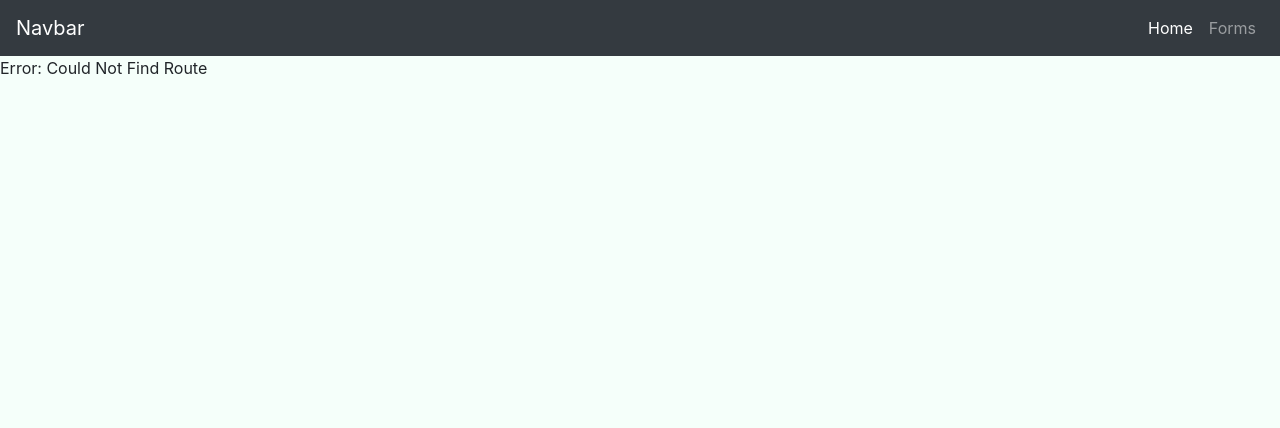
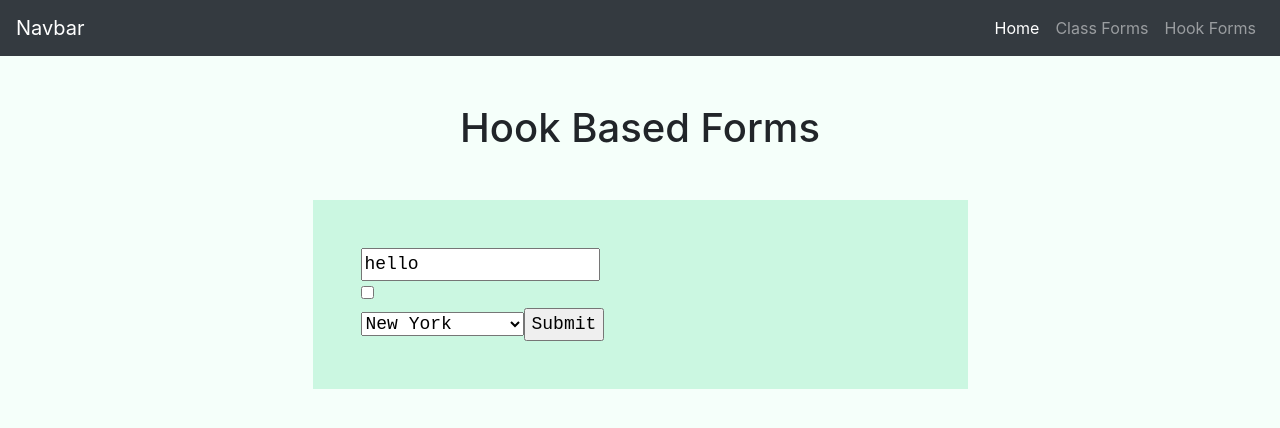
Before and after one commit to Ardeeter/learningReact, a React (Create React App) app in the folder forms/: page /formhooks in a window 1280 px wide. Shown: the top 428 px of the page. Built offline with nearby package versions, Linux system fonts and the light colour scheme.

Commit message:
forms with hooks

```diff
--- /dev/null
+++ b/forms/src/components/FormHooks.js
@@ -0,0 +1,67 @@
+import React, {useState} from 'react'
+
+const FormHooks = () => {
+
+  const initialState = {
+    textValue: 'hello',
+    isValid: false,
+    selectValue: ''
+  }
+  const [state, setState] = useState(initialState)
+
+  const handleChange = (e) => {
+
+    console.log(e.target.value);
+
+    let targetType = e.target.type == "checkbox" ? e.target.checked : e.target.value;
+    let name = e.target.name
+
+
+    setState({
+      [name] : targetType
+    }
+    )
+
+    console.log(state);
+  }
+
+
+  const handleForm = (e) => {
+    e.preventDefault();
+    console.log("Form was submitted!");
+  }
+
+  return (
+    <>
+      <h1 className="text-center mt-5">Hook Based Forms</h1>
+
+      <div className="row mt-5">
+        <div className="col-6 offset-3 formColor formFont p-5">
+
+          <form onSubmit={handleForm}>
+
+            <input name="textValue" type="text" value={state.textValue} onChange={handleChange}/>
+
+            <br/>
+
+            <input name="isValid" type="checkbox" checked={state.isValid} onChange={handleChange}/>
+
+            <br/>
+
+            <select name="selectValue" onChange={handleChange}>
+              <option value="NewYork">New York</option>
+              <option value="Houston">Houston</option>
+              <option value="Seattle">Seattle</option>
+              <option value="SantaBarbara">Santa Barbara</option>
+              <option value="Atlanta">Atlanta</option>
+            </select>
+
+            <input type="submit"/>
+          </form>
+        </div>
+      </div>
+    </>
+  )
+}
+
+export default FormHooks
--- a/forms/src/components/Forms.js
+++ b/forms/src/components/Forms.js
@@ -1,3 +1,5 @@
+
+
 import React, { Component } from 'react'
 
 class Forms extends Component {
--- a/forms/src/components/layout/Header.js
+++ b/forms/src/components/layout/Header.js
@@ -12,7 +12,8 @@ const Header = () => {
   <div className="collapse navbar-collapse" id="navbarNavAltMarkup">
     <div className="navbar-nav ml-auto">
       <Link className="nav-item nav-link active" href="#">Home <span className="sr-only">(current)</span></Link>
-      <Link className="nav-item nav-link" href="#">Forms</Link>
+      <Link className="nav-item nav-link" href="#">Class Forms</Link>
+      <Link className="nav-item nav-link" href="#">Hook Forms</Link>
     </div>
   </div>
 </nav>
--- a/forms/src/index.js
+++ b/forms/src/index.js
@@ -3,6 +3,7 @@ import ReactDOM from 'react-dom';
 import App from './App';
 import BaseLayout from './components/layout/BaseLayout'
 import Forms from './components/Forms'
+import FormHooks from './components/FormHooks'
 import 'bootstrap/dist/css/bootstrap.min.css';
 import './assets/styles.css'
 import {
@@ -20,6 +21,7 @@ ReactDOM.render(
         <Switch>
           <Route exact path='/' component={App} />
           <Route path='/forms' component={Forms} />
+          <Route path='/formhooks' component={FormHooks} />
           <Route component={NoMatch} />
         </Switch>
       </BaseLayout>
```
